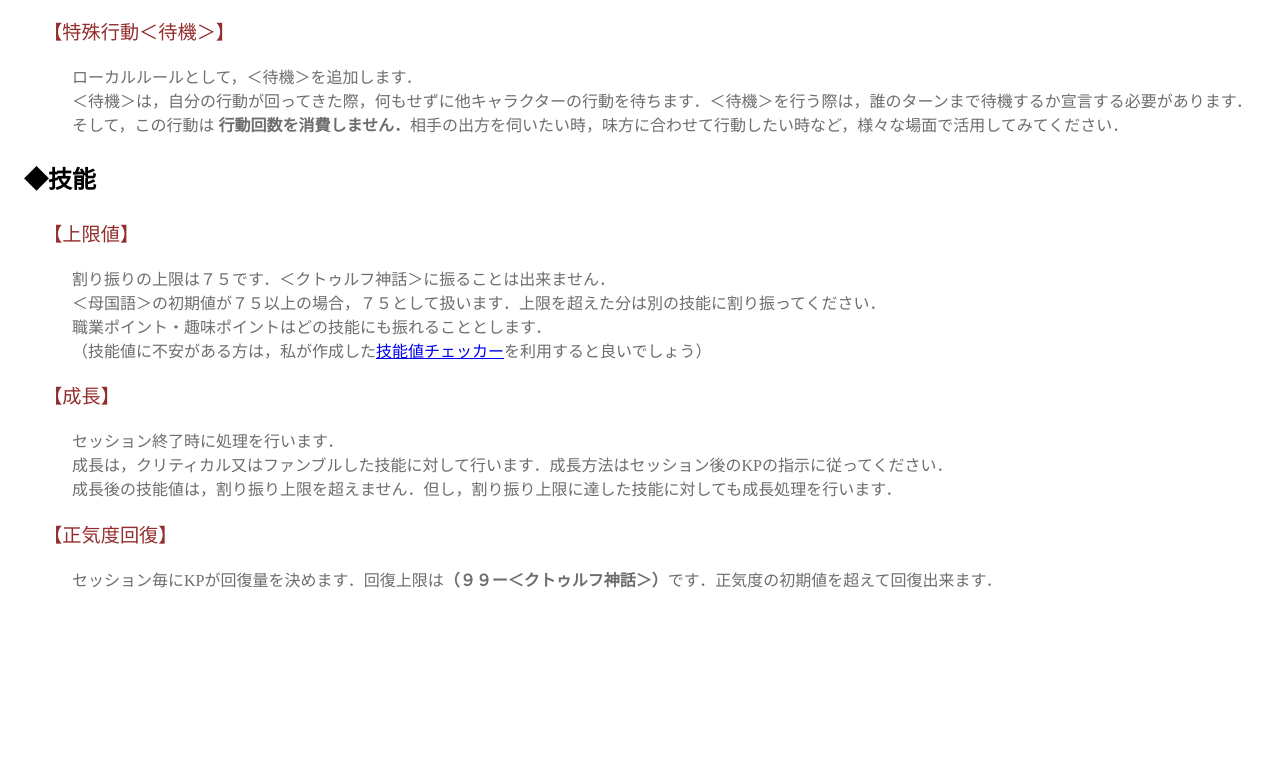
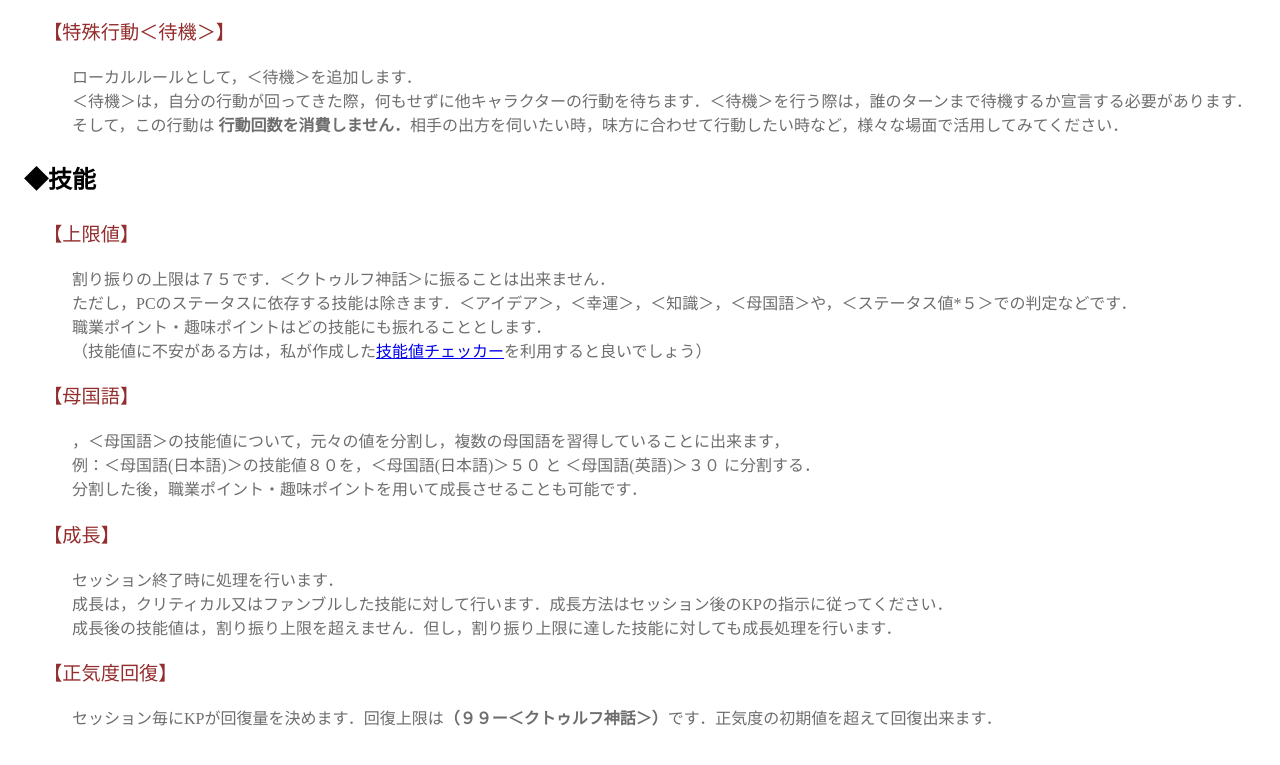
Before and after one commit to shklan/shklan.github.io, a plain HTML site: page trpg/rule.html in a window 1280 px wide. Shown: the part 2142-2907 px from the top of the page. Before the commit the page ends 2773 px from the top, so only its background shows below. Drawn offline with Linux system fonts and the light colour scheme.

Commit message:
Update rule.html

```diff
--- a/trpg/rule.html
+++ b/trpg/rule.html
@@ -134,11 +134,19 @@
         <p class="text">
             割り振りの上限は７５です．＜クトゥルフ神話＞に振ることは出来ません．
             <br>
-            ＜母国語＞の初期値が７５以上の場合，７５として扱います．上限を超えた分は別の技能に割り振ってください．
+            ただし，PCのステータスに依存する技能は除きます．＜アイデア＞，＜幸運＞，＜知識＞，＜母国語＞や，＜ステータス値*５＞での判定などです．
             <br>
             職業ポイント・趣味ポイントはどの技能にも振れることとします．
             <br>
             （技能値に不安がある方は，私が作成した<a href="../checker/checker.html">技能値チェッカー</a>を利用すると良いでしょう）
+        </p>
+        <p class="subsection">【母国語】</p>
+        <p class="text">
+            ，＜母国語＞の技能値について，元々の値を分割し，複数の母国語を習得していることに出来ます，
+            <br>
+            例：＜母国語(日本語)＞の技能値８０を，＜母国語(日本語)＞５０ と ＜母国語(英語)＞３０ に分割する．
+            <br>
+            分割した後，職業ポイント・趣味ポイントを用いて成長させることも可能です．
         </p>
         <p class="subsection">【成長】</p>
         <p class="text">
```
